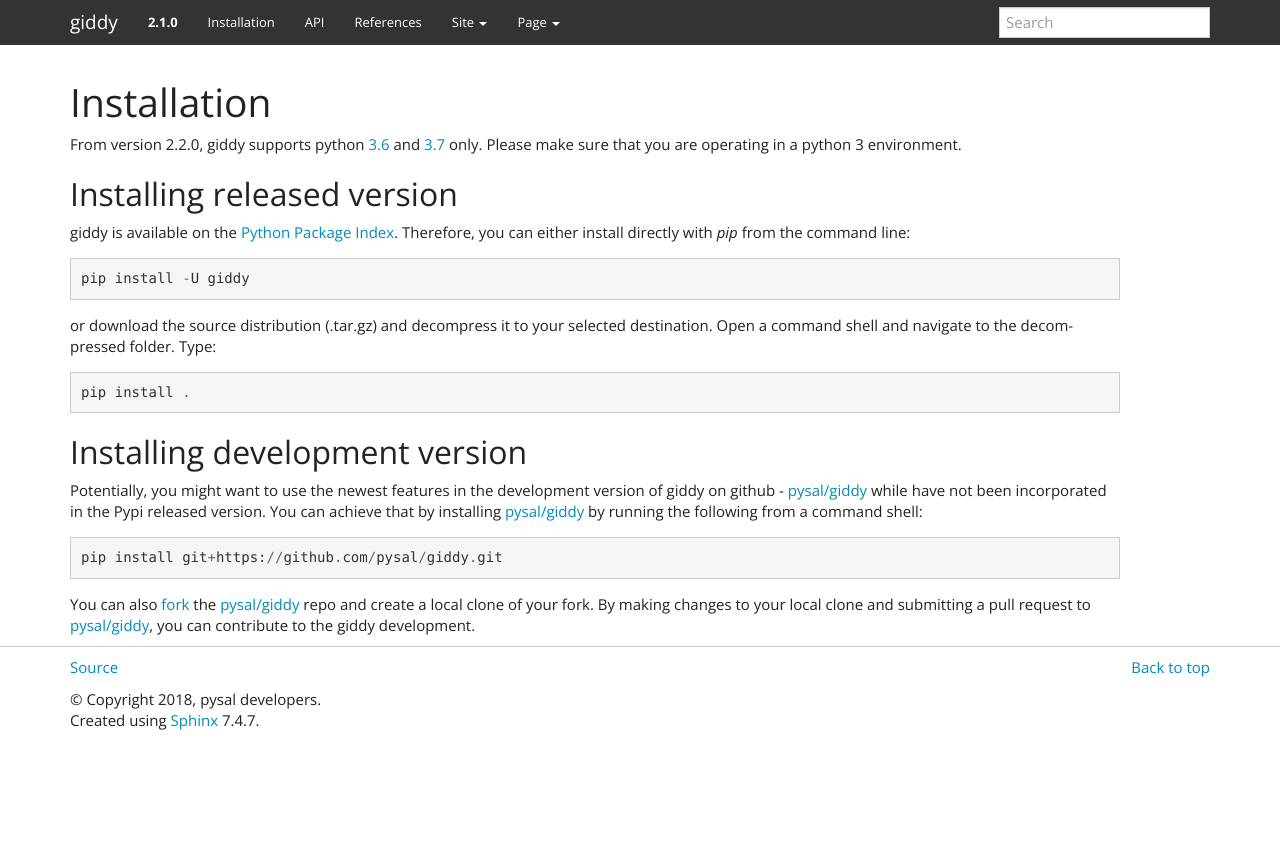
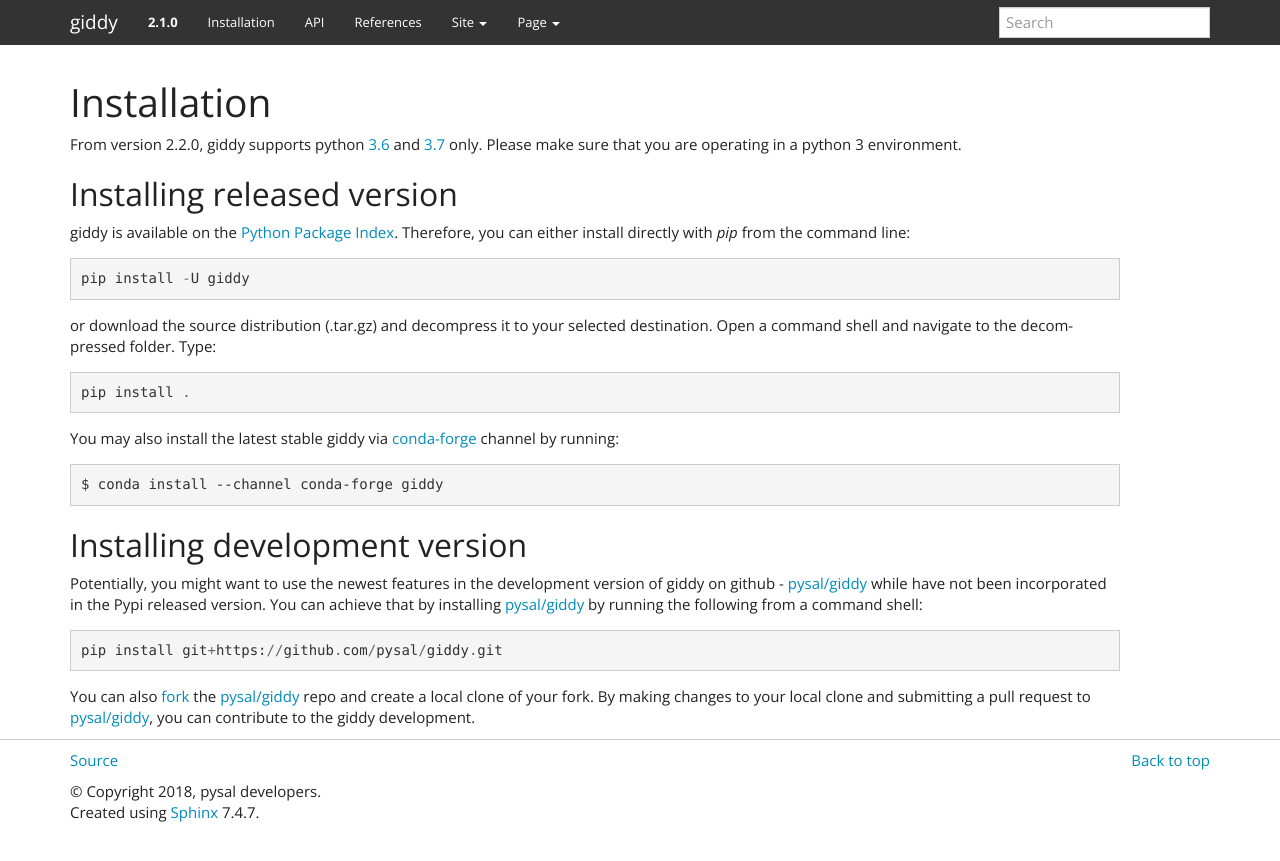
Before and after one commit to pysal/giddy, a Sphinx documentation site: the page built from doc/installation.rst, in a window 1280 px wide. Shown: the top 861 px of the page. Built offline with Sphinx 7.4.7, drawn with Linux system fonts in a browser that asks for light colours.

Commit message:
(docs) add conda-forge installation option

```diff
--- a/doc/installation.rst
+++ b/doc/installation.rst
@@ -21,6 +21,11 @@ Type::
 
   pip install .
 
+You may also install the latest stable giddy via `conda-forge`_ channel by
+running::
+
+  $ conda install --channel conda-forge giddy
+
 Installing development version
 ------------------------------
 
@@ -41,3 +46,4 @@ contribute to the giddy development.
 .. _Python Package Index: https://pypi.org/project/giddy/
 .. _pysal/giddy: https://github.com/pysal/giddy
 .. _fork: https://help.github.com/articles/fork-a-repo/
+.. _conda-forge: https://github.com/conda-forge/giddy-feedstock
```
